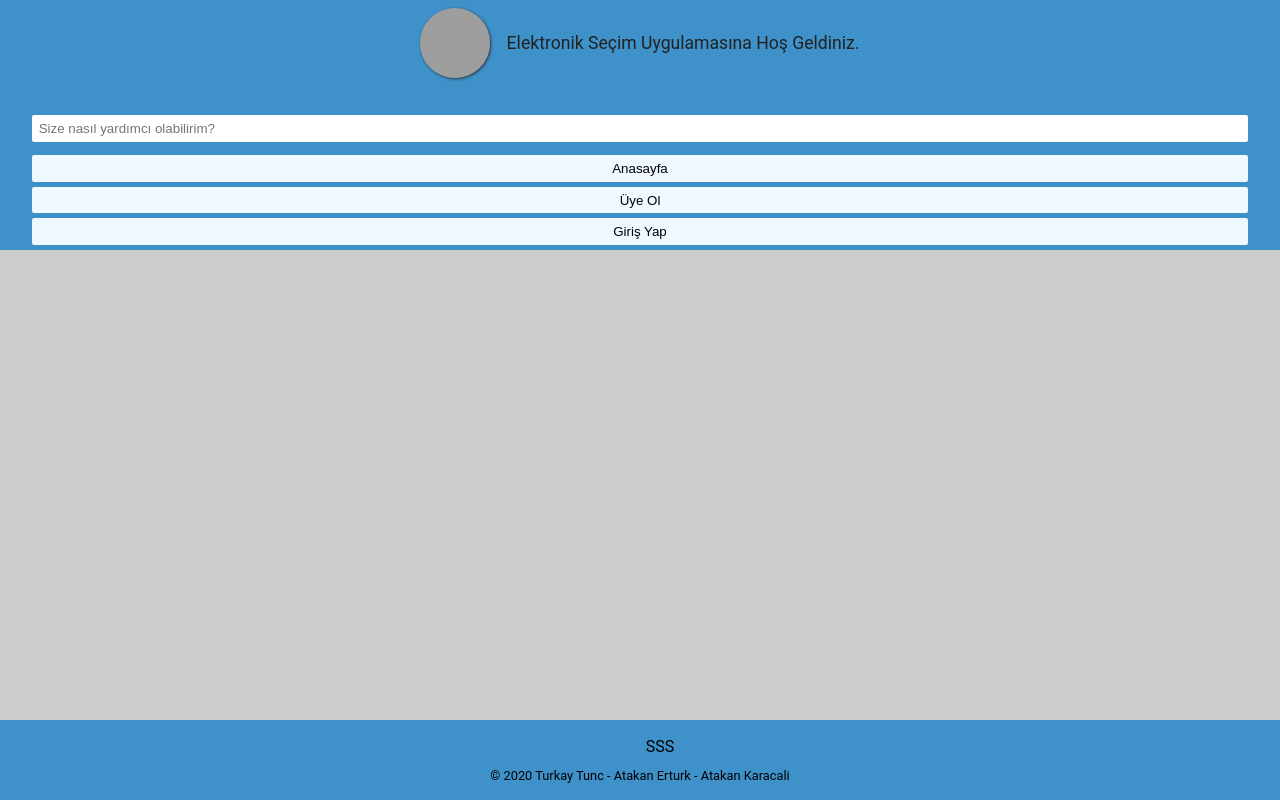
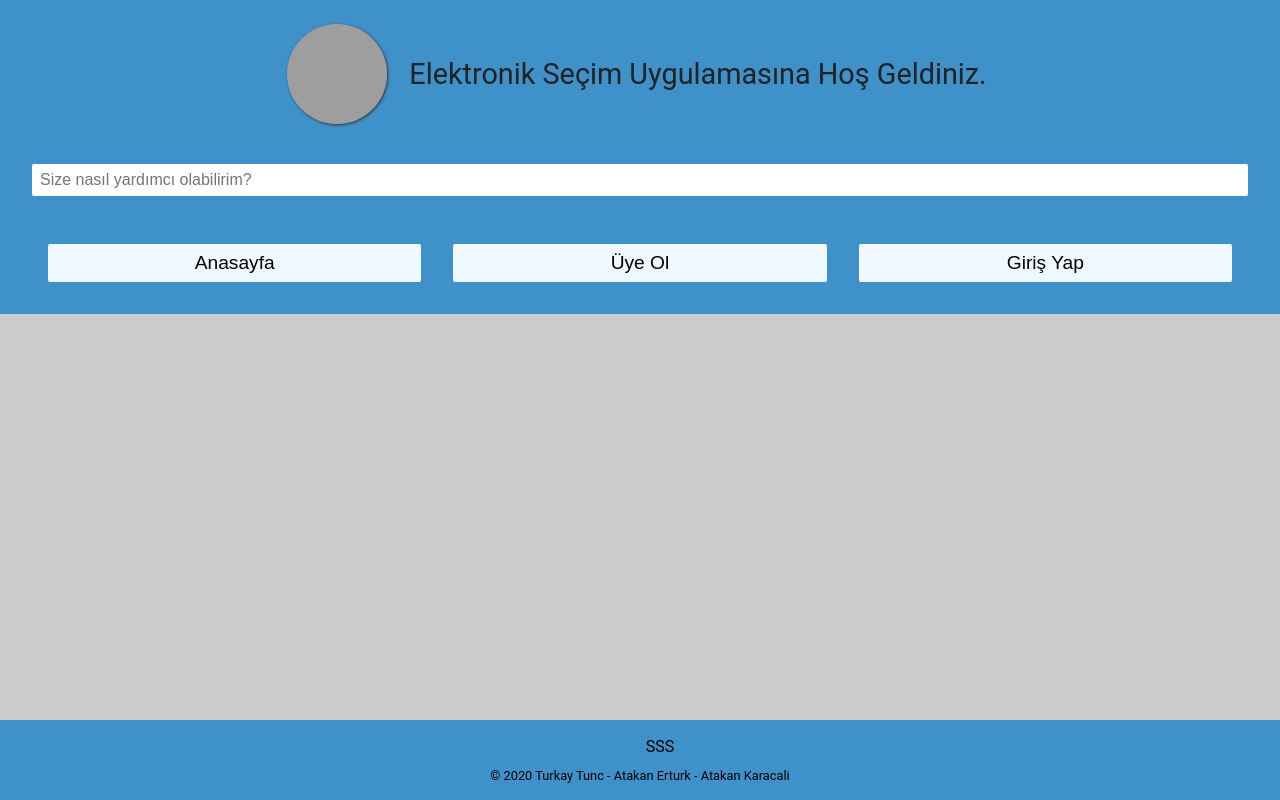
Before and after one commit to turkaytunc/e-secim, a React (Create React App) app: page / in a window 1280 px wide. Built offline with nearby package versions, Linux system fonts and the light colour scheme; grey boxes are pictures that could not be loaded.

Commit message:
update: header layout for mobile

```diff
--- a/src/components/header/Header.tsx
+++ b/src/components/header/Header.tsx
@@ -12,6 +12,7 @@ const Header = (): JSX.Element => {
       </div>
       <input className="nav-search-box" type="search" placeholder="Size nasıl yardımcı olabilirim?" />
 
+      <div className="button-container">
         <Link to="/e-secim/">
           <button className="nav-button">Anasayfa</button>
         </Link>
@@ -23,6 +24,7 @@ const Header = (): JSX.Element => {
         <Link to="/e-secim/login">
           <button className="nav-button">Giriş Yap</button>
         </Link>
+      </div>
     </nav>
   );
 };
--- a/src/components/header/header.scss
+++ b/src/components/header/header.scss
@@ -4,10 +4,6 @@
   display: flex;
   flex-direction: column;
   align-items: center;
-  a {
-    width: 95%;
-    margin-bottom: 0.3em;
-  }
 }
 
 .corp-container {
@@ -47,6 +43,18 @@
   }
 }
 
+.button-container {
+  width: 100%;
+  display: flex;
+  flex-direction: column;
+  align-items: center;
+
+  a {
+    width: 95%;
+    margin-bottom: 0.5em;
+  }
+}
+
 .nav-button {
   height: 2em;
   border-radius: 2px;
@@ -62,3 +70,75 @@
     color: white;
   }
 }
+
+@media screen and (min-width: 500px) {
+  .corp-container {
+    img {
+      width: 80px;
+      height: 80px;
+    }
+  }
+  .project-title {
+    font-size: 1.5em;
+  }
+
+  .nav-search-box {
+    font-size: 1.2em;
+  }
+
+  .nav-button {
+    font-size: 1.2em;
+  }
+}
+
+@media screen and (min-width: 700px) {
+  .corp-container {
+    margin-top: 1em;
+    img {
+      width: 90px;
+      height: 90px;
+    }
+  }
+  .project-title {
+    font-size: 1.8em;
+  }
+
+  .nav-search-box {
+    font-size: 1.3em;
+  }
+
+  .nav-button {
+    font-size: 1.3em;
+  }
+}
+
+@media screen and (min-width: 950px) {
+  .corp-container {
+    margin-top: 1em;
+    img {
+      width: 100px;
+      height: 100px;
+    }
+  }
+
+  .nav-search-box {
+    font-size: 1em;
+  }
+
+  .nav-button {
+    font-size: 1.2em;
+    width: 100%;
+  }
+
+  .button-container {
+    width: 95%;
+    display: flex;
+    flex-direction: row;
+    margin: 1em;
+    align-items: center;
+    justify-content: center;
+    a {
+      margin: 1em;
+    }
+  }
+}
```
Lines whose indentation alone changed are shown as unchanged.
